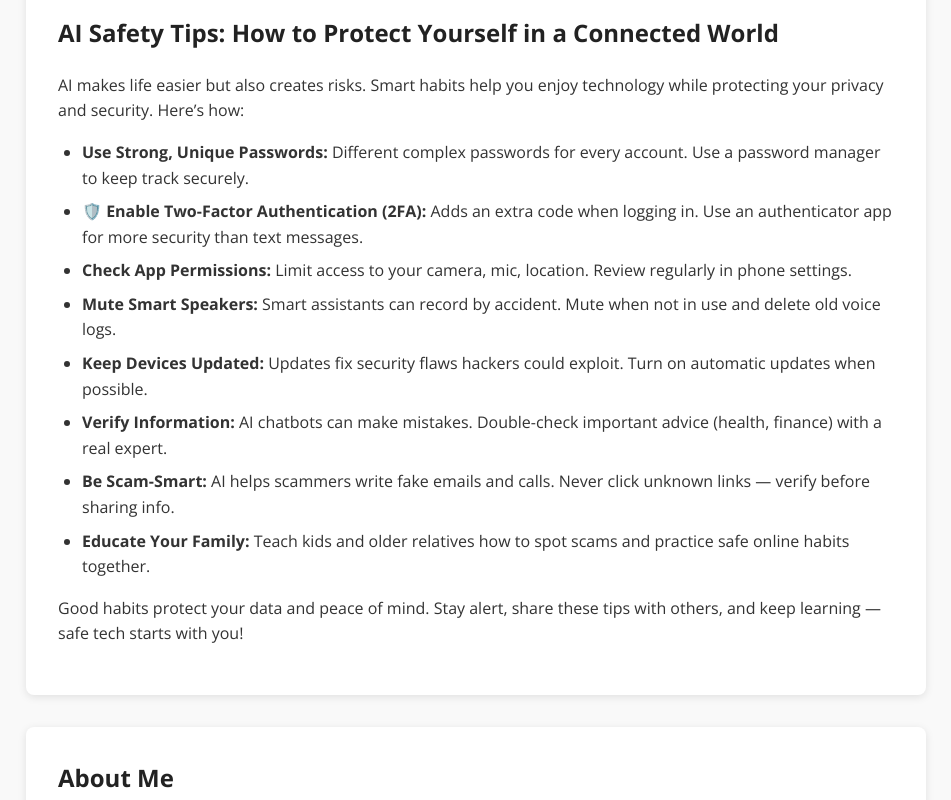
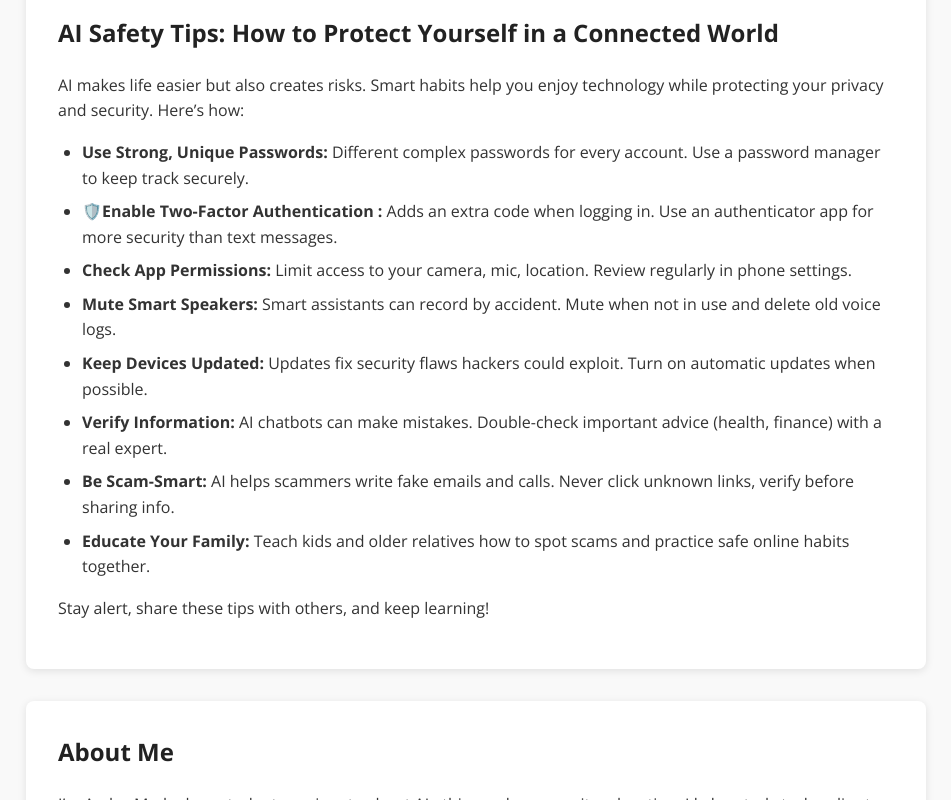
Before and after one commit to aadya1245/AI-in-my-city, a plain HTML site: page index.html in a window 1280 px wide. Shown: the part 2000-2800 px from the top of the page, without its empty margins (164-1115 px from the left). Drawn offline with nearby package versions, Linux system fonts and the light colour scheme.

Commit message:
Add files via upload

```diff
--- a/index.html
+++ b/index.html
@@ -35,7 +35,7 @@
       <h2>AI Policy: Why It Matters and How It Works</h2>
 
       <h3>What is AI Policy?</h3>
-      <p>AI policy is a growing set of rules, laws, and ethical standards designed to ensure artificial intelligence is developed and used in ways that protect people and serve the public good. It covers how companies collect and use your data, whether AI decisions are fair and transparent, and who is responsible if AI causes harm. Good AI policy balances innovation with safety, encouraging tech that improves lives while preventing abuse, discrimination, or loss of privacy.</p>
+      <p>AI policy is a growing set of  rules, laws, and ethical standards to make sure artificial intelligence is developed and implemented for the good of individuals and the public benefit. It covers how companies collect and use your data, whether AI decisions are fair and transparent, and who is responsible when AI hurts you. Good AI policy strikes the appropriate balance between technology innovation and protection by encouraging tech that makes life better without abuse, discrimination, or loss of privacy.</p>
 
       <h3>Who Makes AI Policy?</h3>
       <p>AI policy is a shared responsibility:</p>
@@ -78,16 +78,16 @@
 
       <ul>
         <li><strong> Use Strong, Unique Passwords:</strong> Different complex passwords for every account. Use a password manager to keep track securely.</li>
-        <li><strong>🛡️ Enable Two-Factor Authentication (2FA):</strong> Adds an extra code when logging in. Use an authenticator app for more security than text messages.</li>
+        <li><strong>🛡️Enable Two-Factor Authentication :</strong> Adds an extra code when logging in. Use an authenticator app for more security than text messages.</li>
         <li><strong> Check App Permissions:</strong> Limit access to your camera, mic, location. Review regularly in phone settings.</li>
         <li><strong> Mute Smart Speakers:</strong> Smart assistants can record by accident. Mute when not in use and delete old voice logs.</li>
         <li><strong> Keep Devices Updated:</strong> Updates fix security flaws hackers could exploit. Turn on automatic updates when possible.</li>
         <li><strong> Verify Information:</strong> AI chatbots can make mistakes. Double-check important advice (health, finance) with a real expert.</li>
-        <li><strong> Be Scam-Smart:</strong> AI helps scammers write fake emails and calls. Never click unknown links — verify before sharing info.</li>
+        <li><strong> Be Scam-Smart:</strong> AI helps scammers write fake emails and calls. Never click unknown links, verify before sharing info.</li>
         <li><strong> Educate Your Family:</strong> Teach kids and older relatives how to spot scams and practice safe online habits together.</li>
       </ul>
 
-      <p>Good habits protect your data and peace of mind. Stay alert, share these tips with others, and keep learning — safe tech starts with you!</p>
+      <p>Stay alert, share these tips with others, and keep learning!</p>
 
     </section>
 
```
